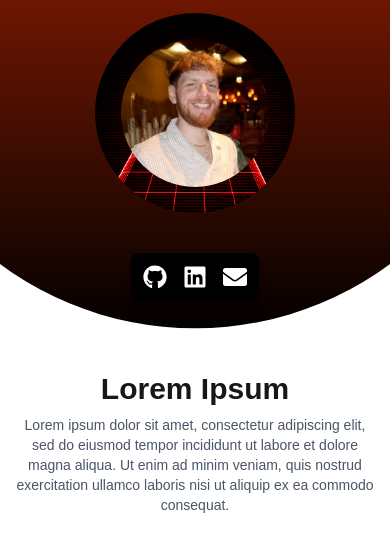
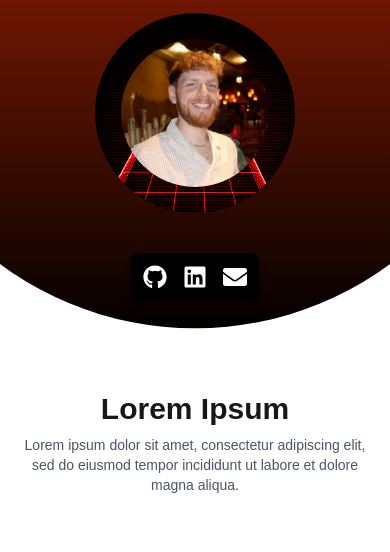
Before and after one commit to sm4j/dotme, a Next.js app: page / in a window 390 px wide. Shown: the top 552 px of the page. Built offline with nearby package versions, Linux system fonts and the light colour scheme.

Commit message:
Separated mobile-specific code. Fixed horizontal orientation on mobile

```diff
--- /dev/null
+++ b/src/app/(root)/MobileView.tsx
@@ -0,0 +1,114 @@
+import Image from "next/image";
+import { FaGithub, FaLinkedin, FaEnvelope } from "react-icons/fa";
+
+export default function MobileView() {
+  return (
+    <div className="flex xl:hidden flex-col min-h-screen">
+      {/* Portrait Mobile View */}
+      <div className="flex landscape:hidden flex-col min-h-screen">
+        <div className="mobile-semicircle w-full h-[40vh] relative overflow-hidden">
+          {/* Background Circle */}
+          <div className="mobile-background-circle absolute left-1/2 top-1/3 transform -translate-x-1/2 -translate-y-1/2 rounded-full"></div>
+
+          {/* Profile Image */}
+          <div className="absolute left-1/2 top-1/3 transform -translate-x-1/2 -translate-y-1/2">
+            <Image
+              className="rounded-full border border-solid border-black/[.08] dark:border-white/[.145]"
+              src="/pfp.png"
+              alt="Profile Picture"
+              width={150}
+              height={150}
+              priority
+            />
+          </div>
+
+          {/* Social Media Toolbar */}
+          <div className="absolute left-1/2 top-[75%] transform -translate-x-1/2 flex gap-4 bg-black text-white p-3 rounded-lg shadow-lg">
+            <a
+              href="https://github.com/sm4j"
+              target="_blank"
+              rel="noopener noreferrer"
+              className="hover:text-gray-400"
+            >
+              <FaGithub size={24} />
+            </a>
+            <a
+              href="https://linkedin.com/in/sm4j"
+              target="_blank"
+              rel="noopener noreferrer"
+              className="hover:text-gray-400"
+            >
+              <FaLinkedin size={24} />
+            </a>
+            <a
+              href="mailto:sm4j@icloud.com"
+              className="hover:text-gray-400"
+            >
+              <FaEnvelope size={24} />
+            </a>
+          </div>
+        </div>
+
+        <div className="flex flex-col items-center justify-center text-center h-[25vh] px-4">
+          <h1 className="text-3xl font-bold">Lorem Ipsum</h1>
+          <p className="text-sm text-gray-600 dark:text-gray-400 mt-2">
+            Lorem ipsum dolor sit amet, consectetur adipiscing elit, sed do eiusmod tempor incididunt ut labore et dolore magna aliqua.
+          </p>
+        </div>
+      </div>
+
+      {/* Landscape Mobile View */}
+      <div className="hidden landscape:flex portrait:hidden min-h-screen relative">
+        <div className="profile-section absolute top-0 left-0 w-1/2 h-full">
+          {/* Background Circle */}
+          <div className="background-circle absolute left-1/4 top-1/2 transform -translate-x-1/2 -translate-y-1/2 rounded-full"></div>
+
+          {/* Profile Image */}
+          <div className="absolute left-1/4 top-1/2 transform -translate-x-1/2 -translate-y-1/2">
+            <Image
+              className="rounded-full border border-solid border-black/[.08] dark:border-white/[.145]"
+              src="/pfp.png"
+              alt="Profile Picture"
+              width={150}
+              height={150}
+              priority
+            />
+          </div>
+
+          {/* Compact Social Media Toolbar */}
+          <div className="absolute left-[52%] landscape:left-[65%] top-1/2 transform -translate-y-1/2 flex gap-4 bg-black text-white p-3 rounded-lg shadow-lg">
+            <a
+              href="https://github.com/sm4j"
+              target="_blank"
+              rel="noopener noreferrer"
+              className="hover:text-gray-400"
+            >
+              <FaGithub size={24} />
+            </a>
+            <a
+              href="https://linkedin.com/in/sm4j"
+              target="_blank"
+              rel="noopener noreferrer"
+              className="hover:text-gray-400"
+            >
+              <FaLinkedin size={24} />
+            </a>
+            <a
+              href="mailto:sm4j@icloud.com"
+              className="hover:text-gray-400"
+            >
+              <FaEnvelope size={24} />
+            </a>
+          </div>
+        </div>
+
+        <div className="ml-auto w-1/2 flex flex-col justify-center items-start p-4">
+          <h1 className="text-xl font-bold">Lorem Ipsum</h1>
+          <p className="text-sm text-gray-600 dark:text-gray-400 mt-2">
+            Lorem ipsum dolor sit amet, consectetur adipiscing elit, sed do eiusmod tempor incididunt ut labore et dolore magna aliqua.
+          </p>
+        </div>
+      </div>
+    </div>
+  );
+}
--- a/src/app/(root)/page.tsx
+++ b/src/app/(root)/page.tsx
@@ -1,5 +1,6 @@
 import Image from "next/image";
 import { FaGithub, FaLinkedin, FaEnvelope } from "react-icons/fa";
+import MobileView from "./MobileView";
 import "./styles.css";
 
 export const metadata = {
@@ -10,8 +11,8 @@ export const metadata = {
 export default function Home() {
   return (
     <>
-      {/* Desktop View */}
-      <div className="hidden sm:flex min-h-screen relative">
+      {/* Desktop View - Only show on large screens */}
+      <div className="hidden xl:flex min-h-screen relative">
         {/* Left Section: Semicircle */}
         <div className="profile-section absolute top-0 left-0 w-1/2 h-full">
           {/* Background Circle */}
@@ -61,69 +62,14 @@ export default function Home() {
 
         {/* Right Section */}
         <div className="ml-auto w-1/2 flex flex-col justify-center items-start p-8 sm:p-16">
-          <h1 className="text-2xl sm:text-3xl font-bold">
-            Lorem Ipsum
-          </h1>
+          <h1 className="text-2xl sm:text-3xl font-bold">Lorem Ipsum</h1>
           <p className="text-sm sm:text-base text-gray-600 dark:text-gray-400 mt-4">
-            Lorem ipsum dolor sit amet, consectetur adipiscing elit, sed do eiusmod tempor incididunt ut labore et dolore magna aliqua. Ut enim ad minim veniam, quis nostrud exercitation ullamco laboris nisi ut aliquip ex ea commodo consequat.
+            Lorem ipsum dolor sit amet, consectetur adipiscing elit, sed do eiusmod tempor incididunt ut labore et dolore magna aliqua.
           </p>
         </div>
       </div>
 
-      {/* Mobile View */}
-      <div className="flex sm:hidden flex-col min-h-screen">
-        {/* Top Section: Semicircle */}
-        <div className="mobile-semicircle w-full h-[40vh] relative overflow-hidden">
-          {/* Background Circle */}
-          <div className="mobile-background-circle absolute left-1/2 top-1/3 transform -translate-x-1/2 -translate-y-1/2 rounded-full"></div>
-
-          {/* Profile Image */}
-          <div className="absolute left-1/2 top-1/3 transform -translate-x-1/2 -translate-y-1/2">
-            <Image
-              className="rounded-full border border-solid border-black/[.08] dark:border-white/[.145]"
-              src="/pfp.png"
-              alt="Profile Picture"
-              width={150}
-              height={150}
-              priority
-            />
-          </div>
-
-          {/* Social Media Toolbar */}
-          <div className="absolute left-1/2 top-[75%] transform -translate-x-1/2 flex gap-4 bg-black text-white p-3 rounded-lg shadow-lg">
-            <a
-              href="https://github.com/sm4j"
-              target="_blank"
-              rel="noopener noreferrer"
-              className="hover:text-gray-400"
-            >
-              <FaGithub size={24} />
-            </a>
-            <a
-              href="https://linkedin.com/in/sm4j"
-              target="_blank"
-              rel="noopener noreferrer"
-              className="hover:text-gray-400"
-            >
-              <FaLinkedin size={24} />
-            </a>
-            <a
-              href="mailto:sm4j@icloud.com"
-              className="hover:text-gray-400"
-            >
-              <FaEnvelope size={24} />
-            </a>
-          </div>
-        </div>
-
-        {/* Bottom Text */}
-        <div className="flex flex-col items-center justify-center text-center h-[25vh] px-4">
-          <h1 className="text-3xl font-bold">Lorem Ipsum</h1>
-          <p className="text-sm text-gray-600 dark:text-gray-400 mt-2">
-            Lorem ipsum dolor sit amet, consectetur adipiscing elit, sed do eiusmod tempor incididunt ut labore et dolore magna aliqua. Ut enim ad minim veniam, quis nostrud exercitation ullamco laboris nisi ut aliquip ex ea commodo consequat.
-          </p>
-        </div>
-      </div>
+      <MobileView />
     </>
   );
 }
```
